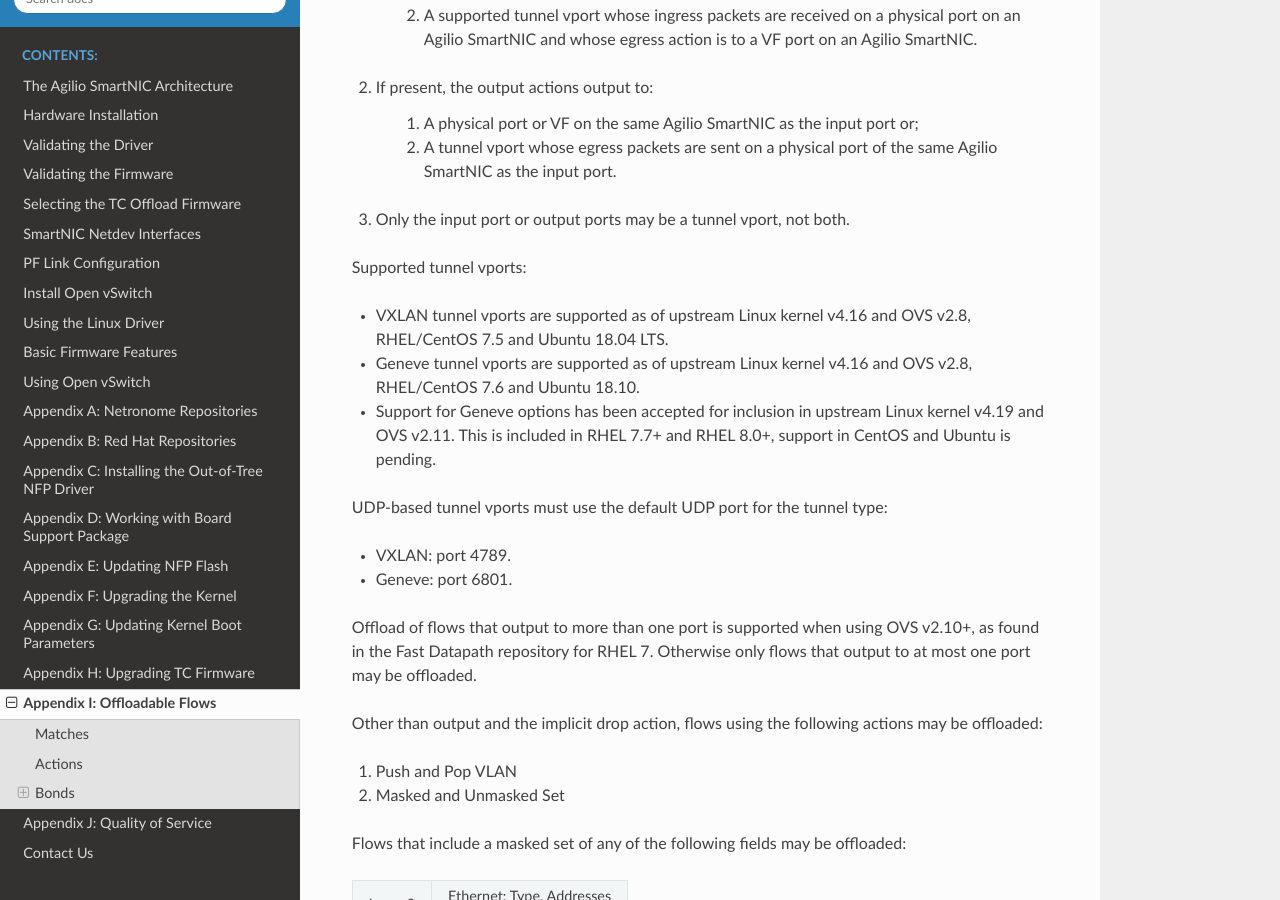
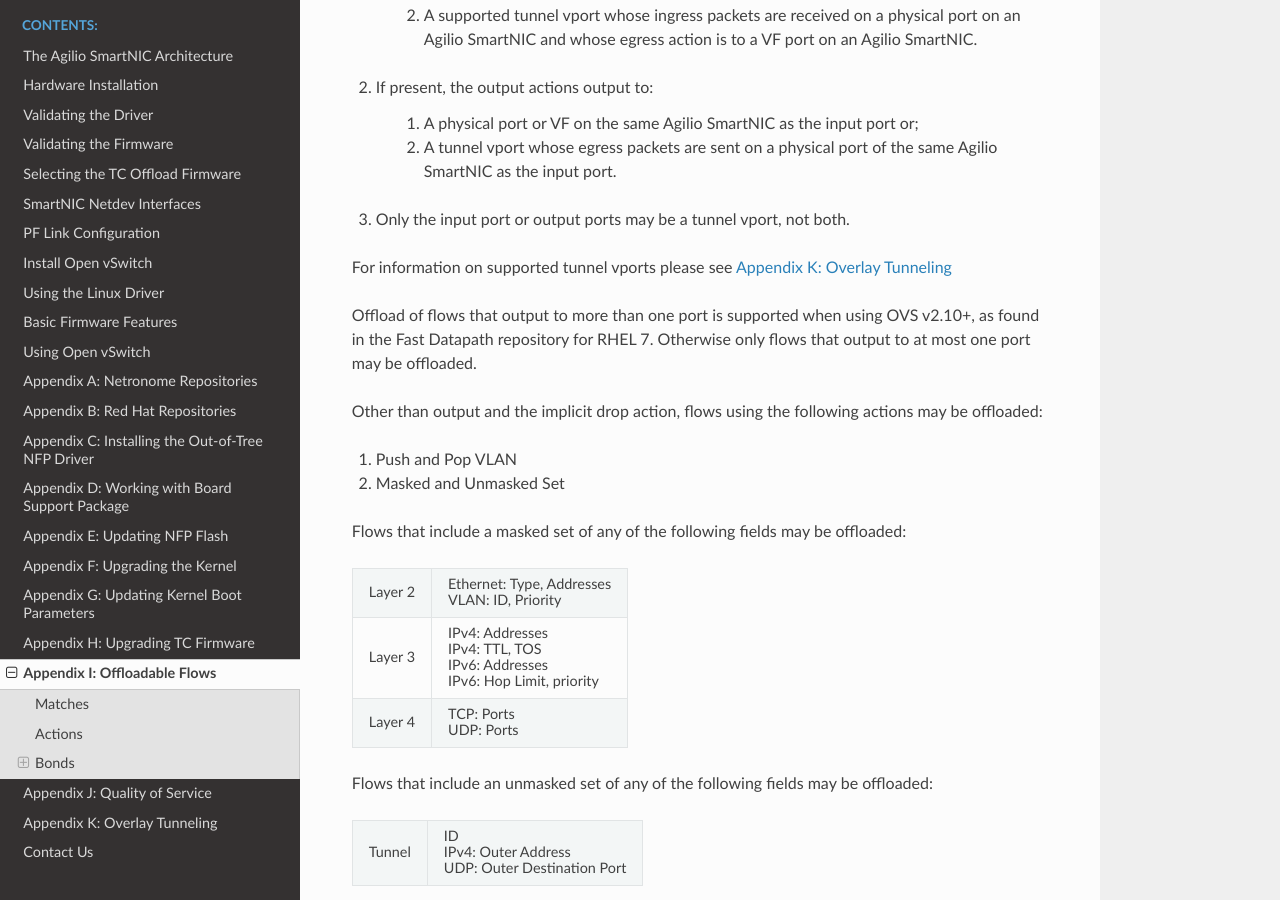
Before and after one commit to macris-xiao/disa-user-guide, a Sphinx documentation site: the page built from doc/0I_Offloadable_flows.rst, in a window 1280 px wide and 900 px high, scrolled down 924 px. Built offline with Sphinx 7.4.7 and the Read the Docs theme 2.0.0, drawn with Linux system fonts in a browser that asks for light colours; formulas are drawn with MathJax 3.

Commit message:
Add documentation for overlay tunnel configuration
Document configuration of VXLAN, GENEVE and GRE VTEPs

Original text by Nick Von Klemperer.
GRE section added and edits made by Simon Horman.

Signed-off-by: Simon Horman <simon.horman@netronome.com>

Change-Id: If6d02469c44eb2fd0d3123890bc60550e9c072f2

```diff
--- a/doc/0I_Offloadable_flows.rst
+++ b/doc/0I_Offloadable_flows.rst
@@ -61,22 +61,8 @@
 
 #. Only the input port or output ports may be a tunnel vport, not both.
 
-Supported tunnel vports:
-
-- VXLAN tunnel vports are supported as of upstream Linux kernel v4.16 and
-  OVS v2.8, RHEL/CentOS 7.5 and Ubuntu 18.04 LTS.
-
-- Geneve tunnel vports are supported as of upstream Linux kernel v4.16
-  and OVS v2.8, RHEL/CentOS 7.6 and Ubuntu 18.10.
-
-- Support for Geneve options has been accepted for inclusion in upstream
-  Linux kernel v4.19 and OVS v2.11. This is included in RHEL 7.7+ and
-  RHEL 8.0+, support in CentOS and Ubuntu is pending.
-
-UDP-based tunnel vports must use the default UDP port for the tunnel type:
-
-- VXLAN: port 4789.
-- Geneve: port 6801.
+For information on supported tunnel vports please see
+:ref:`0K_Overlay_Tunneling:Appendix K: Overlay Tunneling`
 
 Offload of flows that output to more than one port is supported when using
 OVS v2.10+, as found in the Fast Datapath repository for RHEL 7. Otherwise
--- a/doc/index.rst
+++ b/doc/index.rst
@@ -27,4 +27,5 @@
    0H_Upgrade_firmware
    0I_Offloadable_flows
    0J_Quality_of_Service
+   0K_Overlay_Tunneling.rst
    XX_contact_us
```
Also changed, not shown: doc/0K_Overlay_Tunneling.rst (added, +101 -0 lines).
